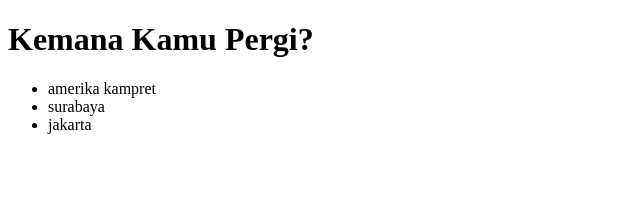
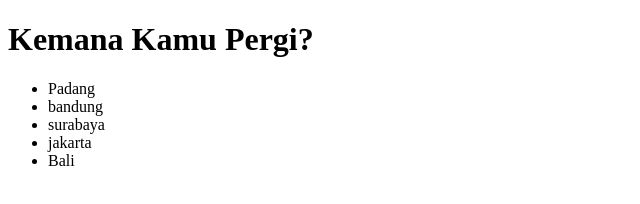
Before and after one commit to Havis97/Latihan-JQuery, a plain HTML site: page jqueryCD.html in a window 1280 px wide. Shown: the whole page, without its empty margins (0-640 px from the left). Drawn offline with Linux system fonts and the light colour scheme.

Commit message:
baru lagi

```diff
--- a/jqueryCD.html
+++ b/jqueryCD.html
@@ -7,8 +7,8 @@
   </head>
   <body>
     <h1>Kemana Kamu Pergi?</h1>
-    <ul>
-      <li class="amerika">bandung</li>
+    <ul class="lokasi">
+      <li>bandung</li>
       <li>surabaya</li>
       <li>jakarta</li>
     </ul>
@@ -18,7 +18,12 @@
     $(document).ready(function () {
       console.log("Document is ready!");
       //   $("li").text("indonesia");
-      $(".amerika").text("amerika kampret");
+      // $(".amerika").text("amerika kampret");
+
+      var padang = $("<li>Padang</li>");
+      var bali = $("<li>Bali</li>");
+      $(".lokasi").prepend(padang);
+      $(".lokasi").append(bali);
     });
   </script>
 </html>
```
